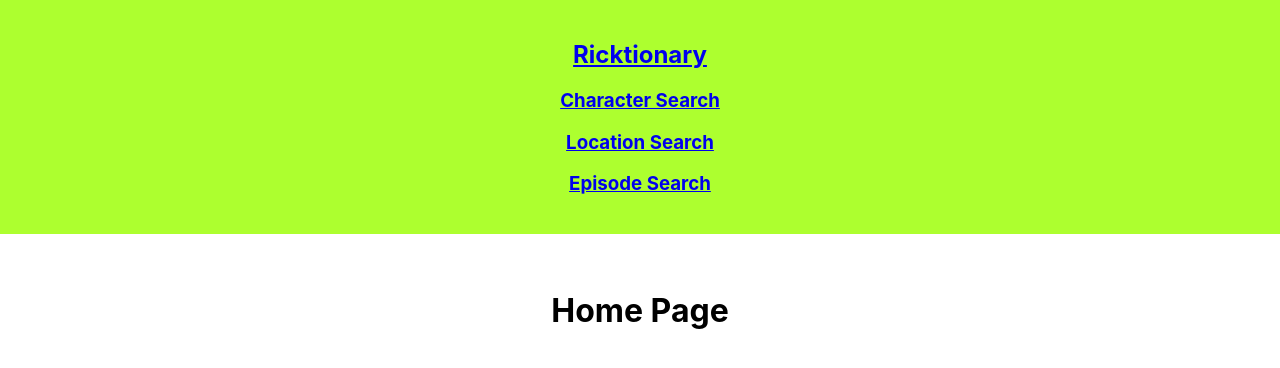
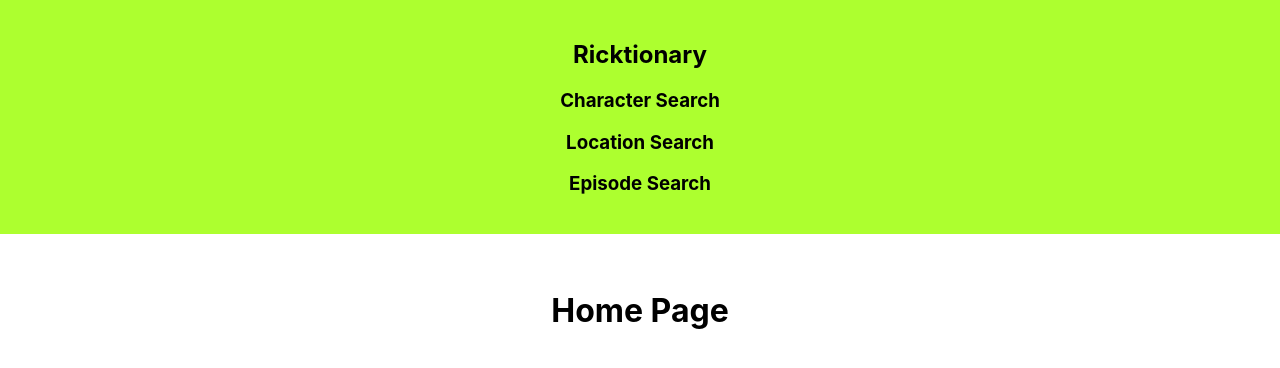
Before and after one commit to nickdepaolo/10-12-Project, a React (Create React App) app: page / in a window 1280 px wide. Shown: the top 368 px of the page. Built offline with nearby package versions, Linux system fonts and the light colour scheme.

Commit message:
0418 1851

```diff
--- a/src/App.css
+++ b/src/App.css
@@ -1,5 +1,6 @@
 .App {
   text-align: center;
+  text-emphasis: none;
 }
 
 .ReactModal__Overlay {
@@ -14,3 +15,8 @@
 .ReactModal__Overlay--before-close{
   opacity: 0;
 }
+
+a {
+  text-decoration: none;
+  color: black
+}
```
Also changed, not shown: 2 other files (tests, documents, lock files or other folders).
